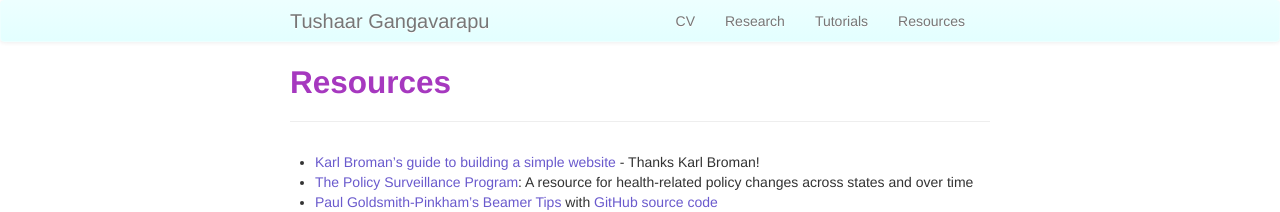
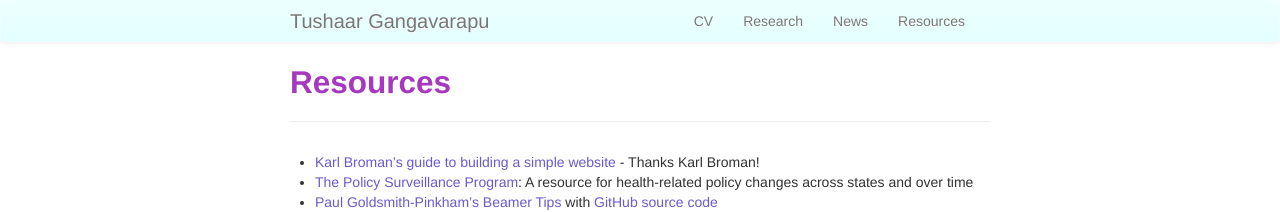
Before and after one commit to TushaarGVS/tushaargvs.github.io, a Jekyll site: the page built from pages/resources.md, in a window 1280 px wide. Shown: the top 212 px of the page. Built offline with Jekyll 4.4.1, drawn with Linux system fonts in a browser that asks for light colours.

Commit message:
Update default.html

```diff
--- a/_includes/themes/twitter/default.html
+++ b/_includes/themes/twitter/default.html
@@ -43,7 +43,7 @@
           <ul class="nav">
               <li><a href="{{ BASE_PATH }}/assets/CV.pdf">CV</a></li>
               <li><a href="{{ BASE_PATH }}/pages/research.html">Research</a></li>
-              <li><a href="{{ BASE_PATH }}/pages/tutorials.html">Tutorials</a></li>
+              <li><a href="{{ BASE_PATH }}/pages/news.html">News</a></li>
               <li><a href="{{ BASE_PATH }}/pages/resources.html">Resources</a></li>
           </ul>
         </div>
```
